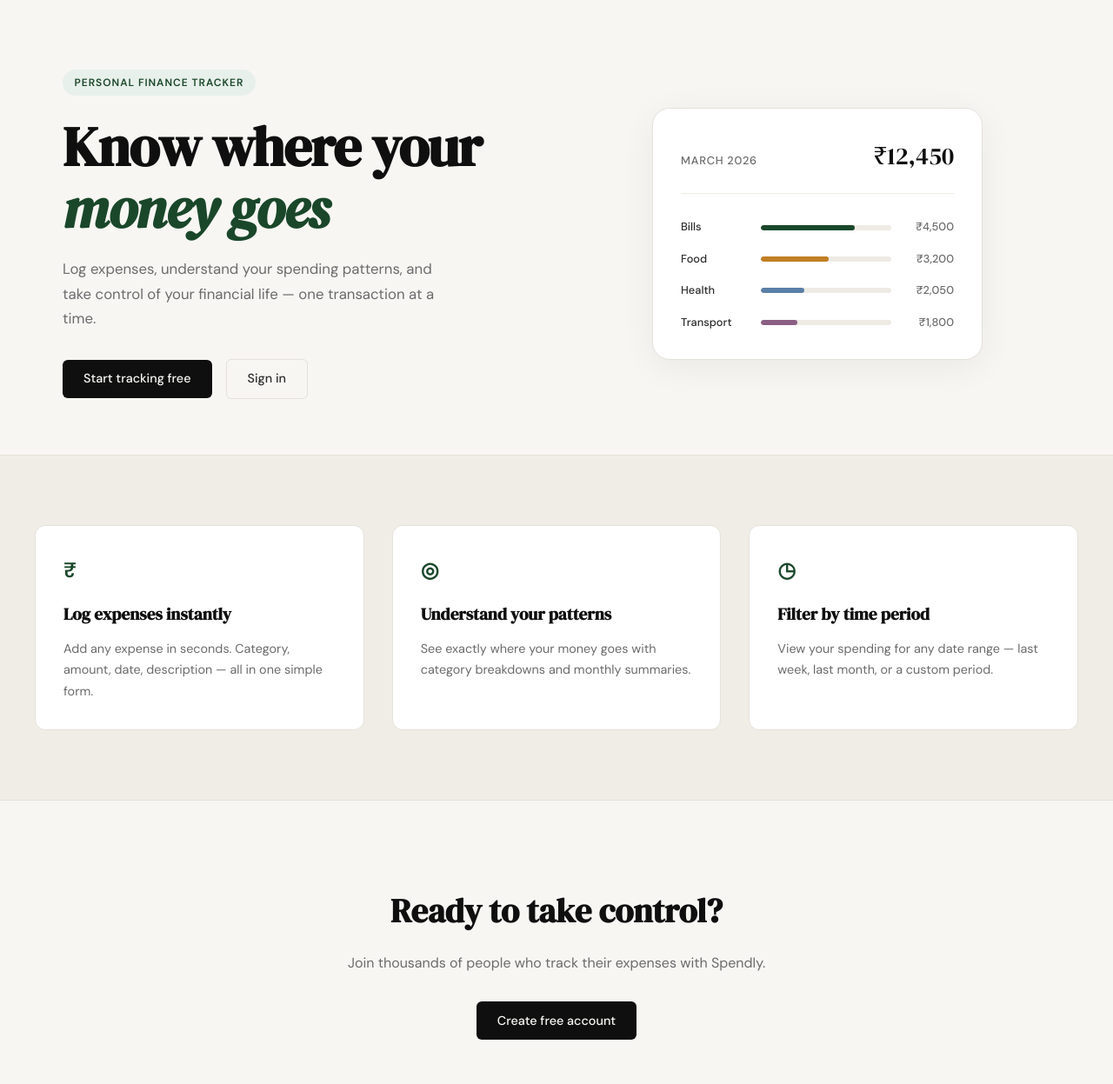
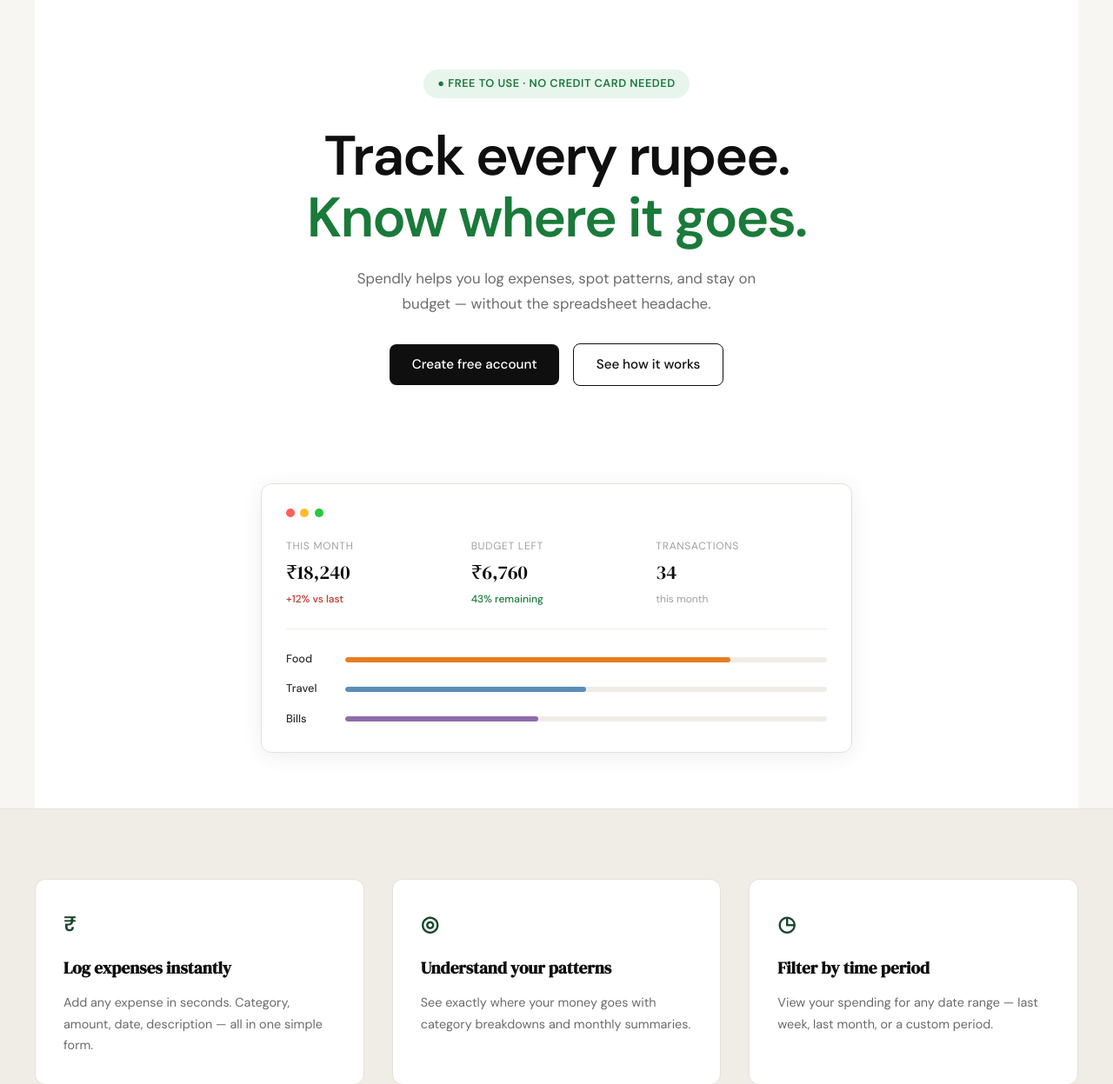
Before and after one commit to mandeepmotan-ai/expense-tracker, a Flask app: page / in a window 1280 px wide. Shown: the part 61-1308 px from the top of the page at 87% size. Run offline with Flask 3, Linux system fonts and the light colour scheme.

Commit message:
landing: redesign hero section to match mockup

```diff
--- /dev/null
+++ b/static/css/landing.css
@@ -0,0 +1,204 @@
+/* ------------------------------------------------------------------ */
+/* Hero                                                                  */
+/* ------------------------------------------------------------------ */
+
+.hero {
+    background: #ffffff;
+    padding: 5rem 2rem 4rem;
+    display: flex;
+    flex-direction: column;
+    align-items: center;
+    text-align: center;
+}
+
+.hero-inner {
+    display: flex;
+    flex-direction: column;
+    align-items: center;
+    max-width: 640px;
+}
+
+.hero-badge {
+    display: inline-block;
+    background: #e8f5ed;
+    color: #1a7a3a;
+    font-size: 0.8rem;
+    font-weight: 600;
+    letter-spacing: 0.04em;
+    padding: 0.4rem 1rem;
+    border-radius: 999px;
+    margin-bottom: 2rem;
+}
+
+.hero-title {
+    font-family: var(--font-body);
+    font-size: clamp(2.5rem, 6vw, 4rem);
+    font-weight: 600;
+    line-height: 1.1;
+    letter-spacing: -0.03em;
+    color: #0f0f0f;
+    margin-bottom: 1.25rem;
+}
+
+.hero-title-accent {
+    color: #1a7a3a;
+}
+
+.hero-subtitle {
+    font-size: 1.05rem;
+    color: #6b6b6b;
+    line-height: 1.7;
+    max-width: 480px;
+    margin-bottom: 2rem;
+}
+
+.hero-actions {
+    display: flex;
+    gap: 1rem;
+    align-items: center;
+    margin-bottom: 3rem;
+}
+
+.btn-hero-primary {
+    display: inline-block;
+    background: #0f0f0f;
+    color: #ffffff;
+    padding: 0.7rem 1.6rem;
+    border-radius: 8px;
+    font-family: var(--font-body);
+    font-size: 0.95rem;
+    font-weight: 500;
+    cursor: pointer;
+    border: none;
+    transition: background 0.2s;
+    text-decoration: none;
+}
+
+.btn-hero-primary:hover { background: #1a7a3a; }
+
+.btn-hero-ghost {
+    display: inline-block;
+    background: #ffffff;
+    color: #0f0f0f;
+    padding: 0.7rem 1.6rem;
+    border-radius: 8px;
+    font-size: 0.95rem;
+    font-weight: 500;
+    border: 1.5px solid #0f0f0f;
+    transition: all 0.2s;
+    text-decoration: none;
+}
+
+.btn-hero-ghost:hover {
+    background: #f5f5f5;
+}
+
+/* ------------------------------------------------------------------ */
+/* Dashboard mockup                                                     */
+/* ------------------------------------------------------------------ */
+
+.hero-dashboard {
+    width: 100%;
+    max-width: 680px;
+}
+
+.dashboard-card {
+    background: #ffffff;
+    border: 1px solid #e4e1da;
+    border-radius: 12px;
+    padding: 1.75rem;
+    box-shadow: 0 4px 24px rgba(0,0,0,0.07);
+    text-align: left;
+}
+
+.dashboard-dots {
+    display: flex;
+    gap: 0.4rem;
+    margin-bottom: 1.5rem;
+}
+
+.dot {
+    width: 10px;
+    height: 10px;
+    border-radius: 50%;
+}
+
+.dot-red { background: #ff5f57; }
+.dot-yellow { background: #febc2e; }
+.dot-green { background: #28c840; }
+
+.dashboard-stats {
+    display: grid;
+    grid-template-columns: repeat(3, 1fr);
+    gap: 1rem;
+    padding-bottom: 1.5rem;
+    border-bottom: 1px solid #f0ede6;
+    margin-bottom: 1.5rem;
+}
+
+.stat-col {
+    display: flex;
+    flex-direction: column;
+    gap: 0.2rem;
+}
+
+.stat-label {
+    font-size: 0.75rem;
+    color: #a0a0a0;
+    text-transform: uppercase;
+    letter-spacing: 0.06em;
+}
+
+.stat-value {
+    font-family: var(--font-display);
+    font-size: 1.4rem;
+    color: #0f0f0f;
+}
+
+.stat-trend {
+    font-size: 0.75rem;
+    font-weight: 500;
+}
+
+.stat-trend-red { color: #c0392b; }
+.stat-trend-green { color: #1a7a3a; }
+
+.stat-subtext {
+    font-size: 0.75rem;
+    color: #a0a0a0;
+}
+
+.dashboard-bars {
+    display: flex;
+    flex-direction: column;
+    gap: 0.85rem;
+}
+
+.dash-bar-row {
+    display: grid;
+    grid-template-columns: 56px 1fr;
+    align-items: center;
+    gap: 0.75rem;
+}
+
+.dash-cat {
+    font-size: 0.8rem;
+    font-weight: 500;
+    color: #2d2d2d;
+}
+
+.dash-track {
+    height: 6px;
+    background: #f0ede6;
+    border-radius: 999px;
+    overflow: hidden;
+}
+
+.dash-fill {
+    height: 100%;
+    border-radius: 999px;
+}
+
+.dash-fill-orange { background: #e67e22; }
+.dash-fill-blue { background: #5b8db8; }
+.dash-fill-purple { background: #8e6bab; }
--- a/templates/landing.html
+++ b/templates/landing.html
@@ -1,60 +1,71 @@
 {% extends "base.html" %}
 
 {% block title %}Spendly — Track Every Rupee{% endblock %}
+
+{% block head %}
+<link rel="stylesheet" href="{{ url_for('static', filename='css/landing.css') }}">
+{% endblock %}
 
 {% block content %}
 
 <section class="hero">
     <div class="hero-inner">
-        <div class="hero-badge">Personal Finance Tracker</div>
+        <div class="hero-badge">&#9679; Free to use &#183; No credit card needed</div>
         <h1 class="hero-title">
-            Know where your<br>
-            <em>money goes</em>
+            Track every rupee.<br>
+            <span class="hero-title-accent">Know where it goes.</span>
         </h1>
         <p class="hero-subtitle">
-            Log expenses, understand your spending patterns,
-            and take control of your financial life —
-            one transaction at a time.
+            Spendly helps you log expenses, spot patterns, and stay on budget — without the spreadsheet headache.
         </p>
         <div class="hero-actions">
-            <a href="{{ url_for('register') }}" class="btn-primary">Start tracking free</a>
-            <a href="{{ url_for('login') }}" class="btn-ghost">Sign in</a>
+            <a href="{{ url_for('register') }}" class="btn-hero-primary">Create free account</a>
+            <a href="{{ url_for('login') }}" class="btn-hero-ghost">See how it works</a>
         </div>
     </div>
-    <div class="hero-visual">
-        <div class="mock-card">
-            <div class="mock-card-header">
-                <span class="mock-label">March 2026</span>
-                <span class="mock-total">₹12,450</span>
+
+    <div class="hero-dashboard">
+        <div class="dashboard-card">
+            <div class="dashboard-dots">
+                <span class="dot dot-red"></span>
+                <span class="dot dot-yellow"></span>
+                <span class="dot dot-green"></span>
             </div>
-            <div class="mock-bars">
-                <div class="mock-bar-row">
-                    <span class="mock-cat">Bills</span>
-                    <div class="mock-bar-track">
-                        <div class="mock-bar" style="width: 72%"></div>
+            <div class="dashboard-stats">
+                <div class="stat-col">
+                    <span class="stat-label">This month</span>
+                    <span class="stat-value">₹18,240</span>
+                    <span class="stat-trend stat-trend-red">+12% vs last</span>
+                </div>
+                <div class="stat-col">
+                    <span class="stat-label">Budget left</span>
+                    <span class="stat-value">₹6,760</span>
+                    <span class="stat-trend stat-trend-green">43% remaining</span>
+                </div>
+                <div class="stat-col">
+                    <span class="stat-label">Transactions</span>
+                    <span class="stat-value">34</span>
+                    <span class="stat-subtext">this month</span>
+                </div>
+            </div>
+            <div class="dashboard-bars">
+                <div class="dash-bar-row">
+                    <span class="dash-cat">Food</span>
+                    <div class="dash-track">
+                        <div class="dash-fill dash-fill-orange" style="width: 80%"></div>
                     </div>
-                    <span class="mock-amt">₹4,500</span>
                 </div>
-                <div class="mock-bar-row">
-                    <span class="mock-cat">Food</span>
-                    <div class="mock-bar-track">
-                        <div class="mock-bar mock-bar-2" style="width: 52%"></div>
+                <div class="dash-bar-row">
+                    <span class="dash-cat">Travel</span>
+                    <div class="dash-track">
+                        <div class="dash-fill dash-fill-blue" style="width: 50%"></div>
                     </div>
-                    <span class="mock-amt">₹3,200</span>
                 </div>
-                <div class="mock-bar-row">
-                    <span class="mock-cat">Health</span>
-                    <div class="mock-bar-track">
-                        <div class="mock-bar mock-bar-3" style="width: 33%"></div>
+                <div class="dash-bar-row">
+                    <span class="dash-cat">Bills</span>
+                    <div class="dash-track">
+                        <div class="dash-fill dash-fill-purple" style="width: 40%"></div>
                     </div>
-                    <span class="mock-amt">₹2,050</span>
-                </div>
-                <div class="mock-bar-row">
-                    <span class="mock-cat">Transport</span>
-                    <div class="mock-bar-track">
-                        <div class="mock-bar mock-bar-4" style="width: 28%"></div>
-                    </div>
-                    <span class="mock-amt">₹1,800</span>
                 </div>
             </div>
         </div>
```
